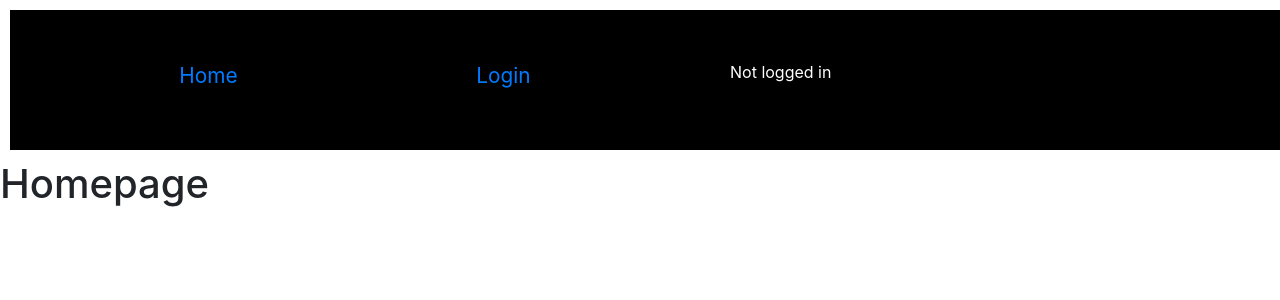
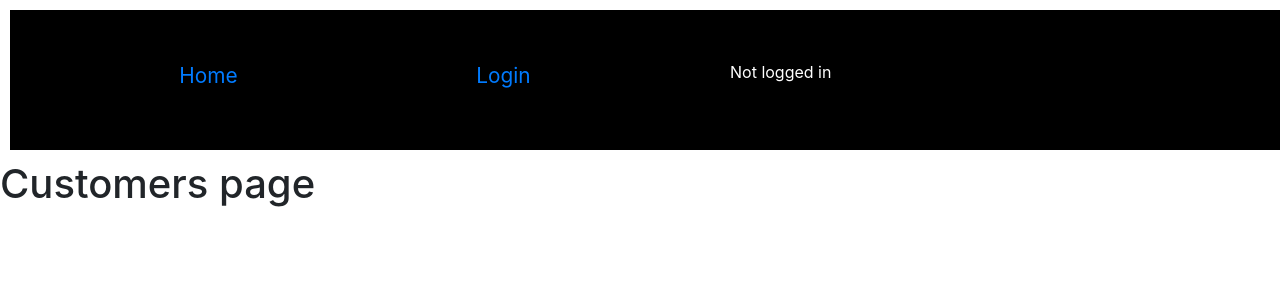
Before and after one commit to yde13/jsram-group4, a React (Create React App) app in the folder assignment/: page /customers in a window 1280 px wide. Shown: the top 300 px of the page. Built offline with nearby package versions, Linux system fonts and the light colour scheme.

Commit message:
customers page

```diff
--- a/assignment/src/App.js
+++ b/assignment/src/App.js
@@ -5,6 +5,7 @@ import { useState } from 'react';
 import { UserContext } from './contexts/UserContext';
 import Home from './pages/Home';
 import Navbar from './components/Navbar/Navbar';
+import CustomersPage from './pages/CustomersPage';
 
 function App() {
   const [userData, setUserData] = useState(null)
@@ -18,8 +19,9 @@ function App() {
 
         <Switch>
 
-          <Route path='/login' component={LoginPage}></Route>
-          <Route path='/' component={Home}></Route>
+          <Route path='/login' exact component={LoginPage}></Route>
+          <Route path='/' exact component={Home}></Route>
+          <Route path='/customers' exact component={CustomersPage}></Route>
         </Switch>
       </UserContext.Provider>
 
--- /dev/null
+++ b/assignment/src/pages/CustomersPage.jsx
@@ -0,0 +1,9 @@
+import React from 'react'
+
+export default function CustomersPage() {
+    return (
+        <div>
+            <h1>Customers page</h1>
+        </div>
+    )
+}
```
